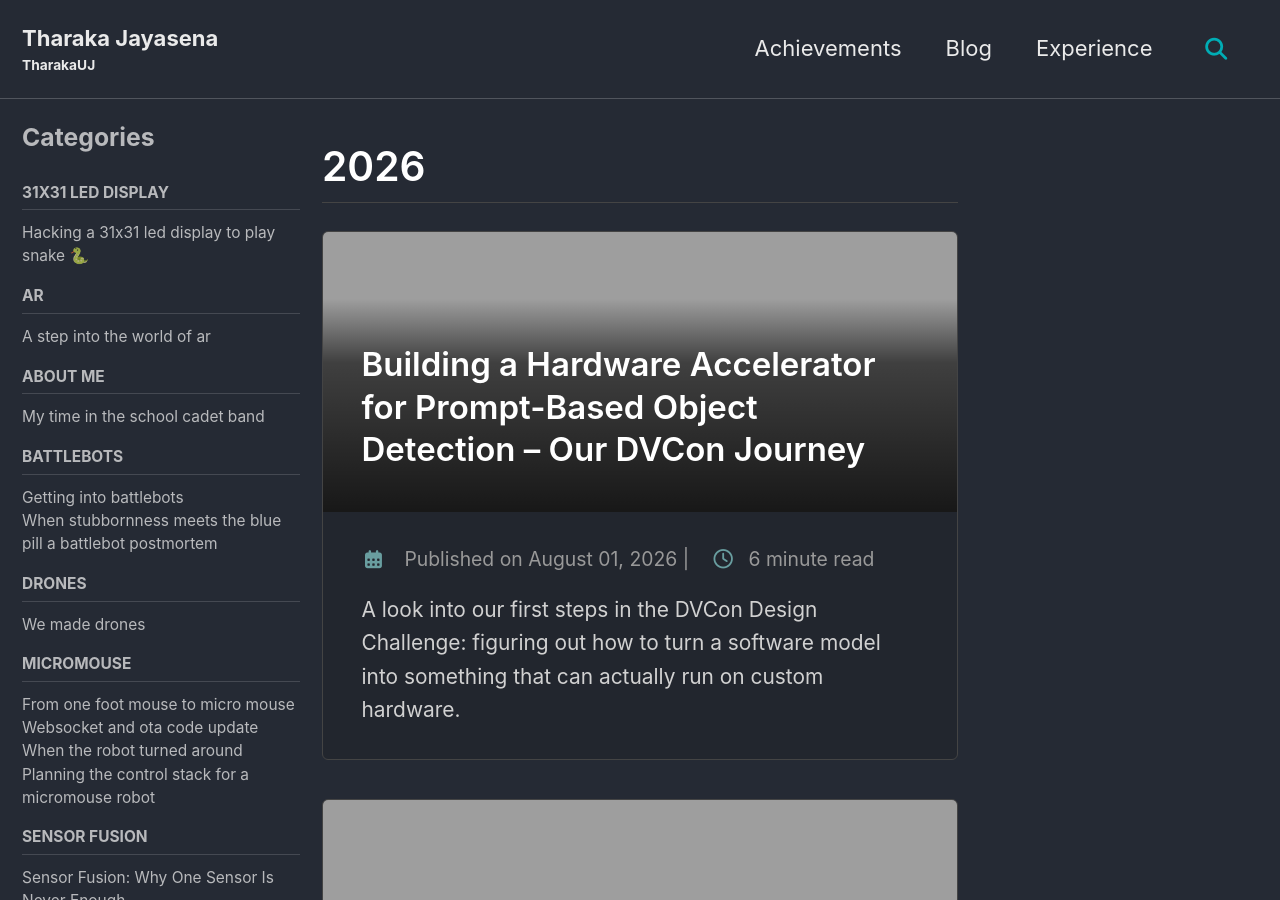
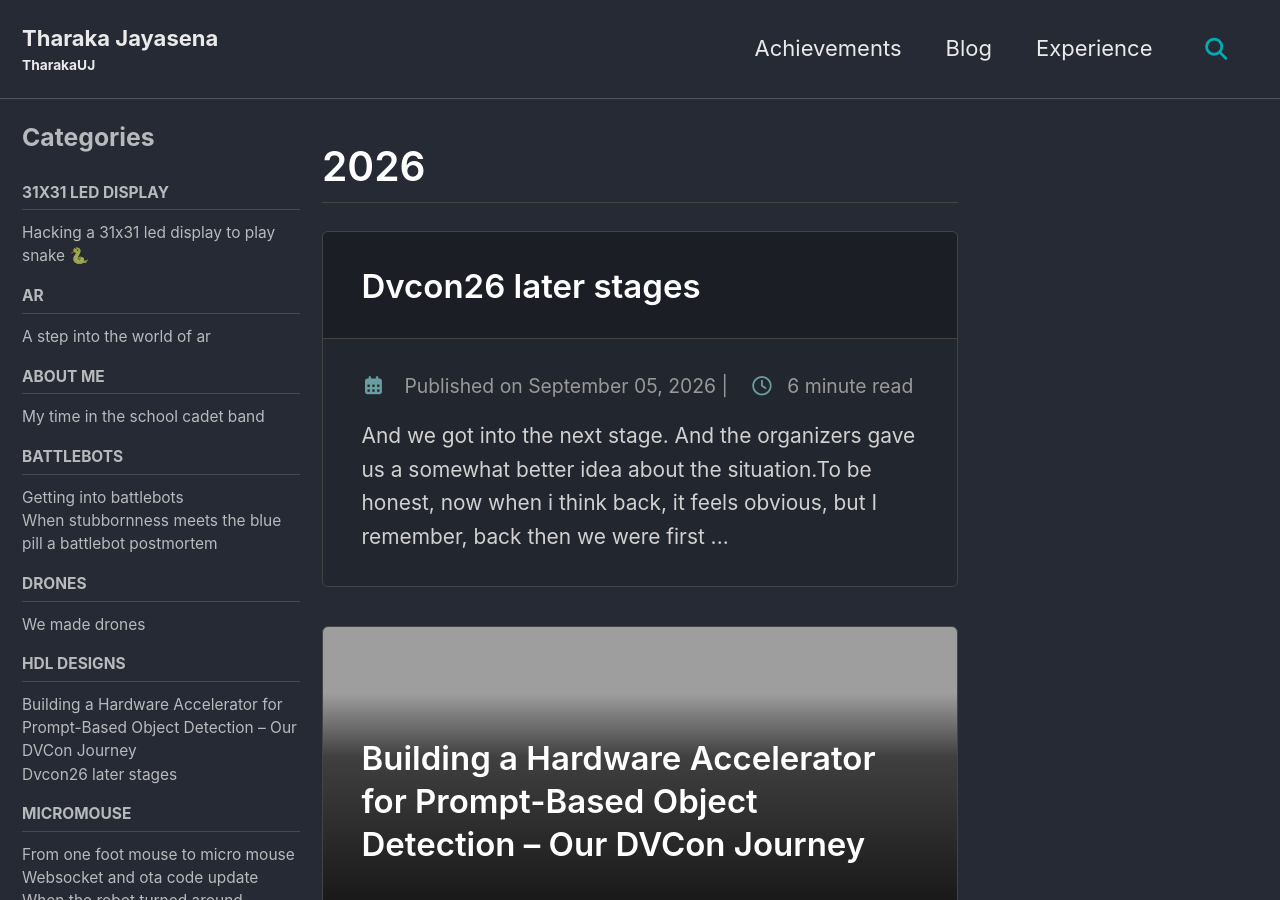
Before and after one commit to TharakaUJ/TharakaUJ.github.io, a Jekyll site: the page built from pages/blog.html, in a window 1280 px wide and 900 px high. Built offline with Jekyll 4.4.1, drawn with Linux system fonts in a browser that asks for light colours; cached includes are drawn as plain includes; some of the changed lines change nothing that is shown.

Commit message:
DVcon post 2 draft

```diff
--- a/_config.yml
+++ b/_config.yml
@@ -351,3 +351,5 @@ defaults:
     values: { series: "31x31 LED Display" }
   - scope: { path: "_posts/AboutMe" }
     values: { series: "About Me" }
+  - scope: { path: "_posts/HDL_Desings" }
+    values: { series: "HDL Designs" }
--- /dev/null
+++ b/_posts/HDL_Desings/2026-09-05-DVCon26 later stages.md
@@ -0,0 +1,31 @@
+And we got into the next stage. And the organizers gave us a somewhat better idea about the situation.To be honest, now when i think back, it feels obvious, but I remember, back then we were first introduced to all that, I was really exicited and all that were really new for me.
+
+Along the way we got some idea about how things connect together. Not fully, but better than before and during next few stages, our understanding grew deeper and deeper. Not just about hardware, I learnt bout neural networks, speciily about CNNs, how to map them to a general matrix multiplication (GEMM), and how to map a GEMM to a systolic array. ofcourse we used a systolic array, partly because we heard about it in one of our modules. and also it seems easy to fit kernel operations in yolo to a systolic array.
+
+Though we are getting some clear idea about hardware and software seperately, I knew we are missing something in the middle. The yolo is running in python, and hardware is hardware. even if I get it to do a GEMM operation, how do I do everything in YOLOe which currently running on python to do that in our custom hardware. how do i get the processor to delegate that work to my accelarator.
+
+Meanwhile we had few several ideas, we wantd try replacing the small lanuage model we had with something different, we tried knowledge graphs, some CLIP models like mobile clip.
+
+and at the same time we had several ideas for the accelrator itself, remember i said yolo is doing mostly 1x1 or 3x3 convolutions, I found that those can be doen more efficiently with an algorithm called winograds algorithm. What it does is reduce the number of multiplication in the trade off of some additions and a computaional overhead. I tried going deep down to it, i think i almost had it, but it cost time. Since we havent even started with normal accelrator, spending too much time on optimizing before even building the things sounds absurd, we started focussing on building boilerplate accelrator first.
+
+Another idea we had was to get somehow everything of yoloe to work on hardware itslef with minimum intenvention from cpu. this idea was partly because of our lack of understading how processor will know to delegate work to accelarator. And it seemed more faster approach. But unfortunately what we didnt realize was how hard it would be to implement that. Because this needs lot of controlling, a simple finite state machine (fsm) hardly support that level f complexity. Microcode? yes that was our next idea. To have some flexibility we thought of having microcode to support custom instruction the yoloe want to handle. then our plan was some how convert the yolo to micro code. store that inside somewhere, then the hardware accelrator will just execute those instructions and what we want will happen automatically.
+As good as it sounds, for first time trying it was not so easy, it was actually too complex, the hardest part was getting state machine to execute those instructions.
+
+
+I should probably give you a idea of how things organized in the fpga, we learnt that, the everything from cpu to accelrator to memory will be in one fpga, of course here RAM is a periphereal device to the fpga chip itself. But inside the fpga, the cpu, the accelrator, ehternet drivers, uart drivers, the AXI controller and all the AXI busses were all inside it. AXI was a new thing to me, at that i got quickly hold of it. it is standard that most desings used to communicate with others, its asynchronous and works on a handshake based method. they said they are giving everything except the accelartor, so the axi controller, adress spaces everything already set up. I was facinated how there is a memeory space for each module, there is memeory space for cpu ram, there is a memory space for rom, one for accelrator, one for uart one for ethernet.
+I just have to somehow write to that memory, or read from that mememory and thats how we communicate eith modules. and we are now slowly getting toknow how to delegate tasks from cpu to accelrator.
+
+along the next few stages, we connected AXI slave and master to our accelrator, tested it out it with their dummy code to test, integrated the systolic array, slowly integrated the vector unit for activations, implemented the data paths, buffers, and we were kind of struggling with the controlling part. the everything seemed like a pipeline, and i wanted to use idle resources as well when there is something going in another resource. so i made a controller that issue 4 intrustions based on the availablility and dependencies, but it added many complexities like keeping track of everything, score board implementation, avoid data corruption etc.
+
+Also until then i only had write verilog as structural code, now this time, im starting to write behavioural logic. once i got the hang of it, it was really fun, before that the concept behavioural logic didnt even made sense to me, but now it does, thats the only way i know how to build now. anyway,  i got somehow the controller to work, yes AI toolshelped a lot along the road, now more than ever with tiht deadlines. we tested again and again, there were few several bugs, that i manually had to go through, look thorough waveform diagrams and had t fix. after a while we can do a GEMM with our hardware.
+but by the time we got it to do a GEMM, the time has already passed, it was the night beofre the final deadline of the competion. we are within top 12 and only 6 teams get to the next round. we had access to a remote fpga, and we had to shre that with another team. The given processor works smoothly, we had remote desktop access to a server in India, the fpga was connected to that via uart and ehternet. we can upload different things to fpga and test out with uart. we tried it, first with a dummy accerator. OMG we just realized, once we upload the bit stream to the fpga, we can run terminal cmmands on that cpu on the fpga from the uart interface, my mind was almost blown, nothing unexpected, but it was cool.
+
+meanwhile we are working on hardware, we were working on software side as well. we cannt keep it in python, we need to convert it to micrcode in order to use that in our accelarator. we started with porting it to C, hopefully if we can do it in C, then we might be able to convert it to riscV? and from there have a methid to convert it to our micrcode?
+
+we successfully proted yolo to C, and it works but in our laptops. we tried compiling it to the given RISCV cpu, yes it runs, but taking soo long. yh that is why they asked for the accelrator, it cannot run something like that within minutes it takes hours.
+
+from here everything started to be bit unachieveable, the doing what left within one night we know we cannot do it. even sysnthesising once takes a hours, so we are imited by that itself. But we didnt gave, lets show what we can do to the fullest we agreed, we stayed up whole night as usual. but t dawn, one by one of use started to fall. after hour or two of not being productive, we finally stated to make our report. again as usual, we did this last thing sleep deprived like zombies.
+
+somehow actually we didnt got selected to be finalist. may be screw up the report, may be our work wasnt good enough, or may be what remaining was too much complete within weeks before finals which was in aorund september first week,
+
+But sure did i learnt a lot, not just hardware, not just software, ML? CNN? no everything and how they talk to each other.
```
